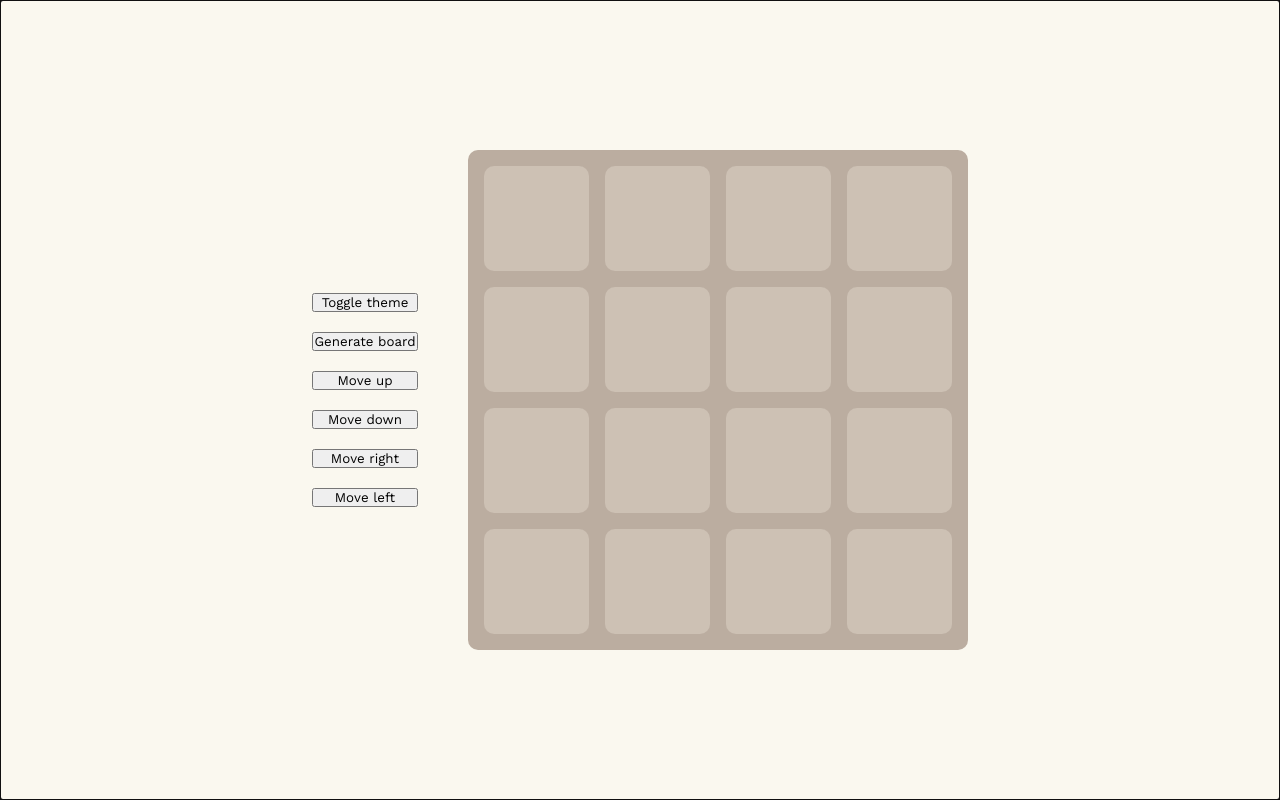
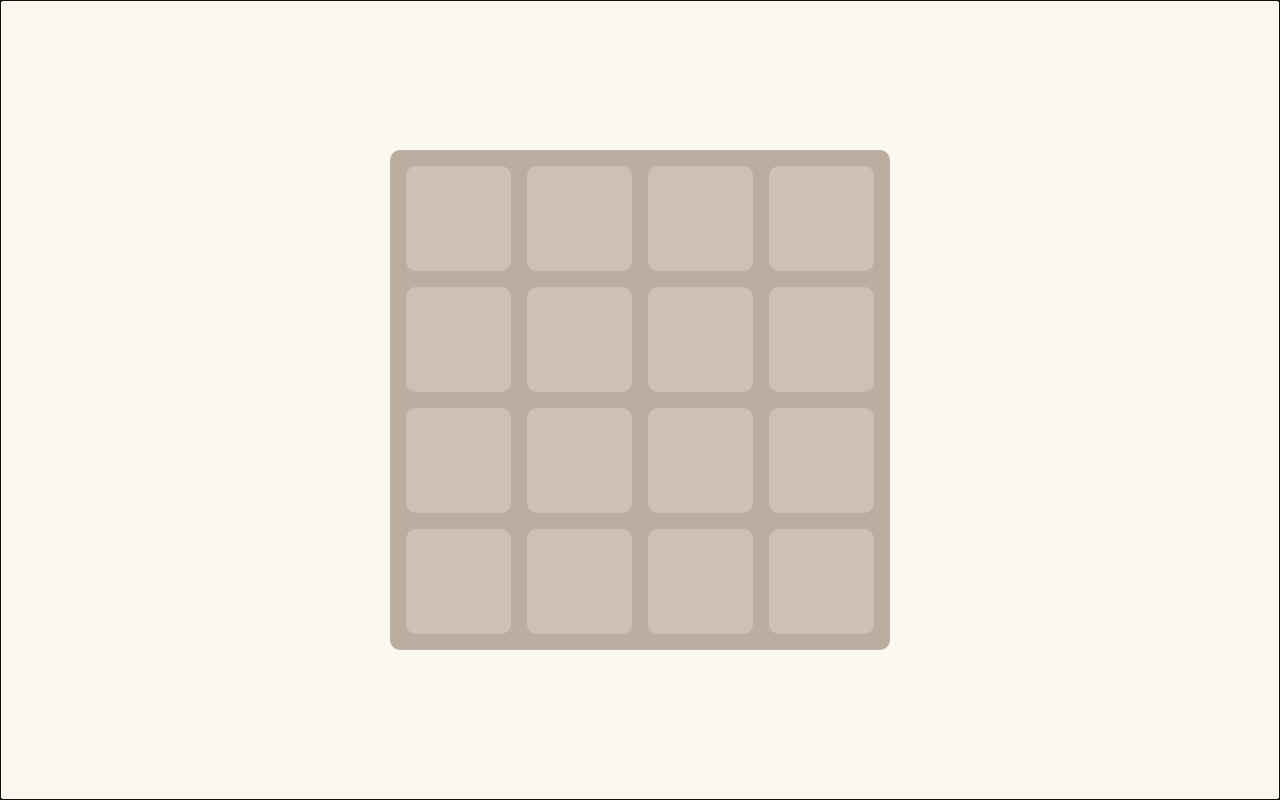
Before and after one commit to novacooo/2048-game, a React (Create React App) app: page / in a window 1280 px wide. Built offline with nearby package versions, Linux system fonts and the light colour scheme.

Commit message:
Removed buttons

```diff
--- a/src/contexts/BoardContext.tsx
+++ b/src/contexts/BoardContext.tsx
@@ -15,7 +15,16 @@ const initialBoard: BoardType = [
   [0, 0, 0, 0],
 ];
 
-const BoardContext = createContext<IBoardContext | undefined>(undefined);
+const initialContext: IBoardContext = {
+  board: initialBoard,
+  generateBoard: () => {},
+  moveUp: () => {},
+  moveRight: () => {},
+  moveDown: () => {},
+  moveLeft: () => {},
+};
+
+const BoardContext = createContext<IBoardContext>(initialContext);
 
 const BoardProvider = ({ children }: BoardProviderProps) => {
   const [board, setBoard] = useState<BoardType>(initialBoard);
--- a/src/contexts/ThemeModeContext.tsx
+++ b/src/contexts/ThemeModeContext.tsx
@@ -5,9 +5,12 @@ interface ThemeModeProviderProps {
   children: ReactNode;
 }
 
-const ThemeModeContext = createContext<IThemeModeContext | undefined>(
-  undefined,
-);
+const initialContext: IThemeModeContext = {
+  isDark: false,
+  toggleTheme: () => {},
+};
+
+const ThemeModeContext = createContext<IThemeModeContext>(initialContext);
 
 export const useThemeModeContext = () => useContext(ThemeModeContext);
 
--- a/src/pages/Game.tsx
+++ b/src/pages/Game.tsx
@@ -10,6 +10,7 @@ enum KeyCodes {
   ARROW_DOWN = 'ArrowDown',
   ARROW_LEFT = 'ArrowLeft',
   KEY_R = 'KeyR',
+  KEY_T = 'KeyT',
 }
 
 const Wrapper = styled.div`
@@ -17,29 +18,21 @@ const Wrapper = styled.div`
   justify-content: center;
   align-items: center;
   height: 100%;
-  gap: 50px;
-`;
-
-const NavigationWrapper = styled.div`
-  display: flex;
-  flex-direction: column;
-  gap: 20px;
 `;
 
 const Game = () => {
   const wrapperRef = useRef<HTMLDivElement>(null);
-  const { toggleTheme } = useThemeModeContext() || {};
-  const boardContext = useBoardContext();
+  const { toggleTheme } = useThemeModeContext();
+  const { generateBoard, moveUp, moveRight, moveDown, moveLeft } =
+    useBoardContext();
 
   useEffect(() => {
     wrapperRef.current?.focus();
   }, [wrapperRef]);
 
-  if (!boardContext) return null;
-  const { generateBoard, moveUp, moveRight, moveDown, moveLeft } = boardContext;
-
   const handleKeyboardEvent = (e: KeyboardEvent<HTMLDivElement>) => {
     if (e.code === KeyCodes.KEY_R) generateBoard();
+    if (e.code === KeyCodes.KEY_T) toggleTheme();
     if (e.code === KeyCodes.ARROW_UP) moveUp();
     if (e.code === KeyCodes.ARROW_RIGHT) moveRight();
     if (e.code === KeyCodes.ARROW_DOWN) moveDown();
@@ -48,14 +41,6 @@ const Game = () => {
 
   return (
     <Wrapper ref={wrapperRef} onKeyDown={handleKeyboardEvent} tabIndex={0}>
-      <NavigationWrapper>
-        <button onClick={toggleTheme}>Toggle theme</button>
-        <button onClick={generateBoard}>Generate board</button>
-        <button onClick={moveUp}>Move up</button>
-        <button onClick={moveDown}>Move down</button>
-        <button onClick={moveRight}>Move right</button>
-        <button onClick={moveLeft}>Move left</button>
-      </NavigationWrapper>
       <Board />
     </Wrapper>
   );
```
